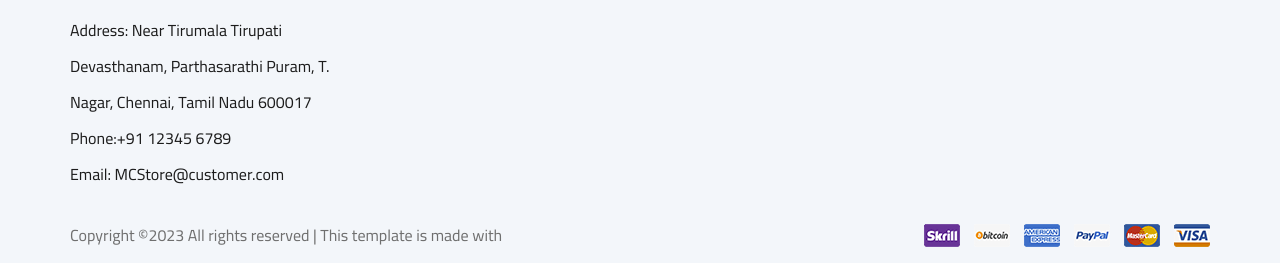
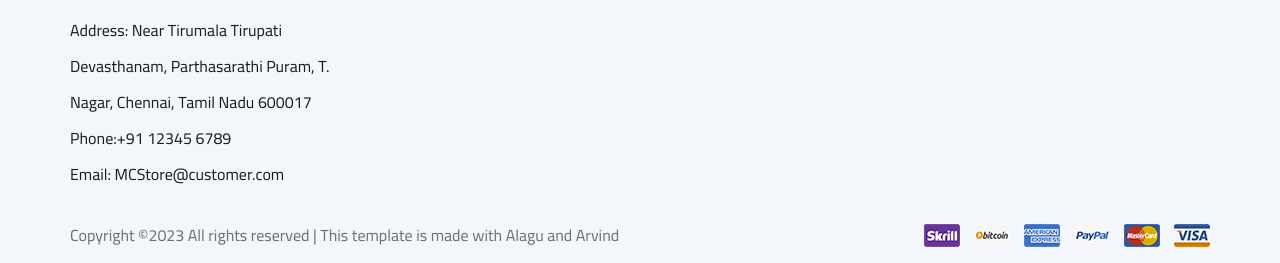
Before and after one commit to AlaguAravindA/MC-mart, a plain HTML site: page blog-details.html in a window 1280 px wide. Shown: the part 3149-3412 px from the top of the page. Drawn offline with Linux system fonts and the light colour scheme.

Commit message:
Update blog-details.html

```diff
--- a/blog-details.html
+++ b/blog-details.html
@@ -484,7 +484,7 @@
             <div class="row">
                 <div class="col-lg-12">
                     <div class="footer__copyright__text"><p><!-- Link back to Colorlib can't be removed. Template is licensed under CC BY 3.0. -->
-                        Copyright &copy;<script>document.write(new Date().getFullYear());</script> All rights reserved | This template is made with </a>
+                        Copyright &copy;<script>document.write(new Date().getFullYear());</script> All rights reserved | This template is made with Alagu and Arvind</a>
                         <!-- Link back to Colorlib can't be removed. Template is licensed under CC BY 3.0. --></p></div>
 
                         <div class="footer__copyright__payment"><img src="img/payment-item.png" alt=""></div>
```
